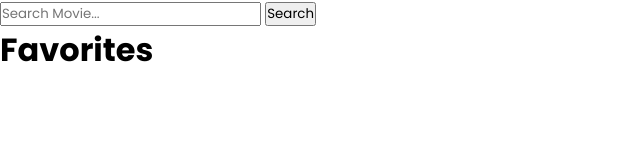
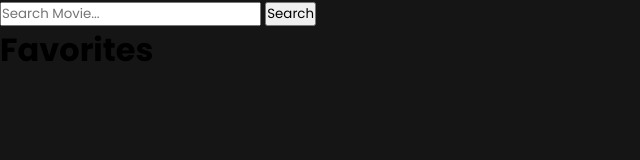
Before and after one commit to masaaapotat/moviekenyaflixapia, a plain HTML site: page index.html in a window 1280 px wide. Shown: the whole page, without its empty margins (0-640 px from the left). Drawn offline with Linux system fonts and the light colour scheme.

Commit message:
styling the body

```diff
--- a/style.css
+++ b/style.css
@@ -6,3 +6,11 @@
   box-sizing: border-box;
   font-family: "Poppins", sans-serif;
 }
+body {
+    background-color: #151515;
+  }
+  /* Styling for webkit scrollbars*/
+  /* removes the scroll bar */
+  ::-webkit-scrollbar {
+    display: none; /* Hides the scrollbar */
+  }
```
